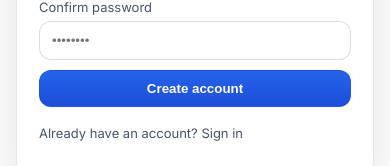
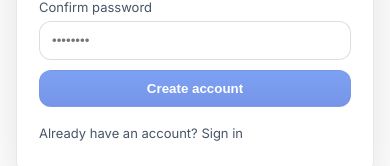
Before and after one commit to SrinivasAnnavarpu/famspend, a Next.js app: page /signup in a window 390 px wide. Shown: the part 543-709 px from the top of the page. Built offline with nearby package versions, Linux system fonts and the light colour scheme; no server answers.

Commit message:
Mobile edit: add delete button; require signup fields; disable submit until valid

```diff
--- a/src/app/signup/page.tsx
+++ b/src/app/signup/page.tsx
@@ -30,6 +30,18 @@ function SignupInner() {
   const [confirm, setConfirm] = useState('')
   const [busy, setBusy] = useState(false)
   const [error, setError] = useState<string | null>(null)
+
+  const canSubmit = useMemo(() => {
+    const u = username.trim()
+    const e = email.trim()
+    if (!u) return false
+    if (u.length > 40) return false
+    if (!e) return false
+    if (!isEmail(e)) return false
+    if (password.length < 8) return false
+    if (password !== confirm) return false
+    return true
+  }, [username, email, password, confirm])
 
   const countries = useMemo(
     () => [
@@ -105,6 +117,7 @@ function SignupInner() {
               <input
                 className="input"
                 value={username}
+                required
                 onChange={(e) => setUsername(e.target.value)}
                 placeholder="e.g., Manash"
                 autoComplete="name"
@@ -128,6 +141,7 @@ function SignupInner() {
               <input
                 className="input"
                 value={email}
+                required
                 onChange={(e) => setEmail(e.target.value)}
                 placeholder="you@example.com"
                 autoComplete="email"
@@ -139,6 +153,8 @@ function SignupInner() {
               <input
                 className="input"
                 value={password}
+                required
+                minLength={8}
                 type="password"
                 onChange={(e) => setPassword(e.target.value)}
                 placeholder="••••••••"
@@ -151,6 +167,8 @@ function SignupInner() {
               <input
                 className="input"
                 value={confirm}
+                required
+                minLength={8}
                 type="password"
                 onChange={(e) => setConfirm(e.target.value)}
                 placeholder="••••••••"
@@ -160,7 +178,7 @@ function SignupInner() {
 
             {error ? <div className="alertError">{error}</div> : null}
 
-            <button className="btn btnPrimary" disabled={busy} onClick={() => void signUp()}>
+            <button className="btn btnPrimary" disabled={busy || !canSubmit} onClick={() => void signUp()}>
               {busy ? 'Creating…' : 'Create account'}
             </button>
 
```
Also changed, not shown: src/app/app/expenses/page.tsx (+16 -6 lines).
